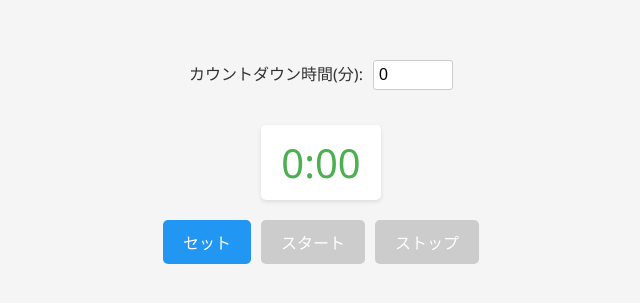
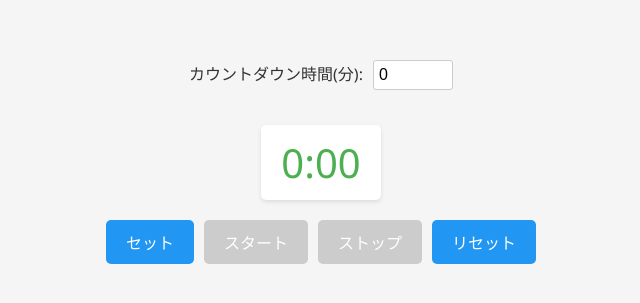
Before and after one commit to rinta-nagayama-uhuru/timer_app, a Vue app: page / in a window 1280 px wide. Shown: the part 231-534 px from the top of the page, without its empty margins (319-959 px from the left). Built offline with nearby package versions, Linux system fonts and the light colour scheme.

Commit message:
リセット機能の実装

```diff
--- a/src/App.vue
+++ b/src/App.vue
@@ -9,6 +9,7 @@
       <button @click="setTime" :disabled="timerId !== null">セット</button>
       <button @click="startTimer" :disabled="timerId !== null || !timeSet">スタート</button>
       <button @click="stopTimer" :disabled="timerId === null">ストップ</button>
+      <button @click="resetTimer">リセット</button>
     </div>
   </div>
 </template>
@@ -21,6 +22,7 @@
   const time = ref(0);
   let timerId = ref(null);
   const timeSet = ref(false);
+  const startingTime = ref(0);
 
   const formatTime = computed(() =>{
     const minutes = Math.floor(time.value / 60);
@@ -44,6 +46,12 @@
   function stopTimer(){
       clearInterval(timerId.value);
       timerId.value = null;
+  }
+
+  function resetTimer(){
+    clearInterval(timerId.value);
+    timerId.value = null;
+    time.value = startingTime.value;
   }
 </script>
 
```
